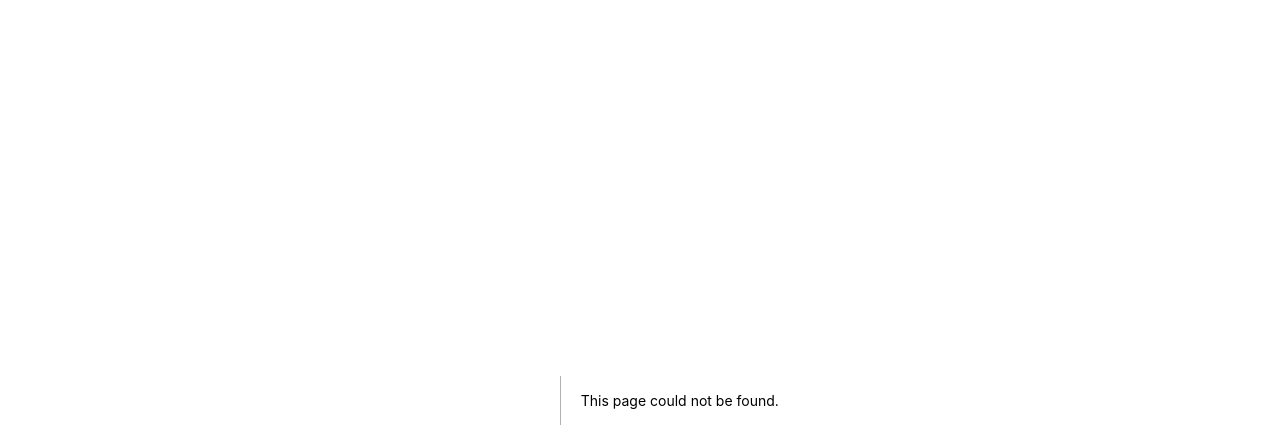
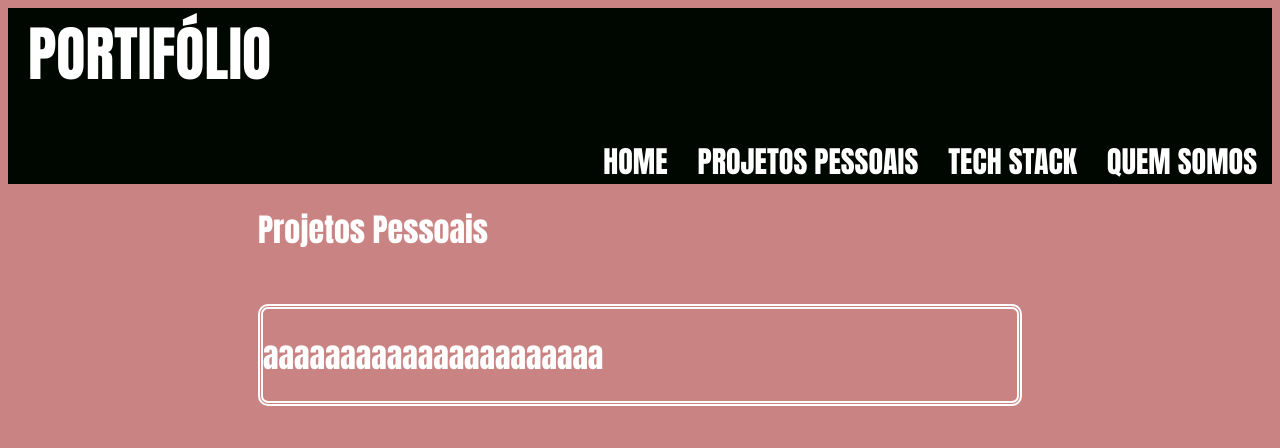
Before and after one commit to prosperor/PI2Blog, a Next.js app: page /projetosPessoais in a window 1280 px wide. Before the commit this address had no page. Shown: the top 448 px of the page. Built offline with nearby package versions, Linux system fonts and the light colour scheme.

Commit message:
ProjetosPessoaisIniciado

```diff
--- a/components/Comps.module.css
+++ b/components/Comps.module.css
@@ -51,3 +51,9 @@
 .imgCenter{
     text-align: center;
 }
+
+.box{
+    margin-top: 50px;
+    border: 5px double;
+    border-radius: 10px;
+}
--- a/components/Header.js
+++ b/components/Header.js
@@ -21,7 +21,7 @@ const Header = () => (
       <a style={linkStyle}>HOME</a>
     </Link>
 
-    <Link href="/">
+    <Link href="/projetosPessoais">
       <a style={linkStyle}>PROJETOS PESSOAIS</a>
     </Link>
 
--- a/pages/index.jsx
+++ b/pages/index.jsx
@@ -1,6 +1,6 @@
 import Header from '../components/Header';
 import styles from '../components/Comps.module.css';
-import Con from '../components/ContentArea';
+
 
 export default function index() {
 
--- /dev/null
+++ b/pages/projetosPessoais.js
@@ -0,0 +1,18 @@
+import Header from '../components/Header';
+import Link from 'next/link';
+import styles from '../components/Comps.module.css';
+
+export default function ProjetosPessoais (){
+    return (
+        <div className={styles.base}>
+
+        <Header/>
+        <div className={styles.arecont}>
+            <h1>Projetos Pessoais</h1>
+            <div className={styles.box}>
+                <h1>aaaaaaaaaaaaaaaaaaaaaa</h1>
+            </div>
+        </div>
+        </div>
+    )
+}
```
Also changed, not shown: components/ContentArea.js (deleted).
